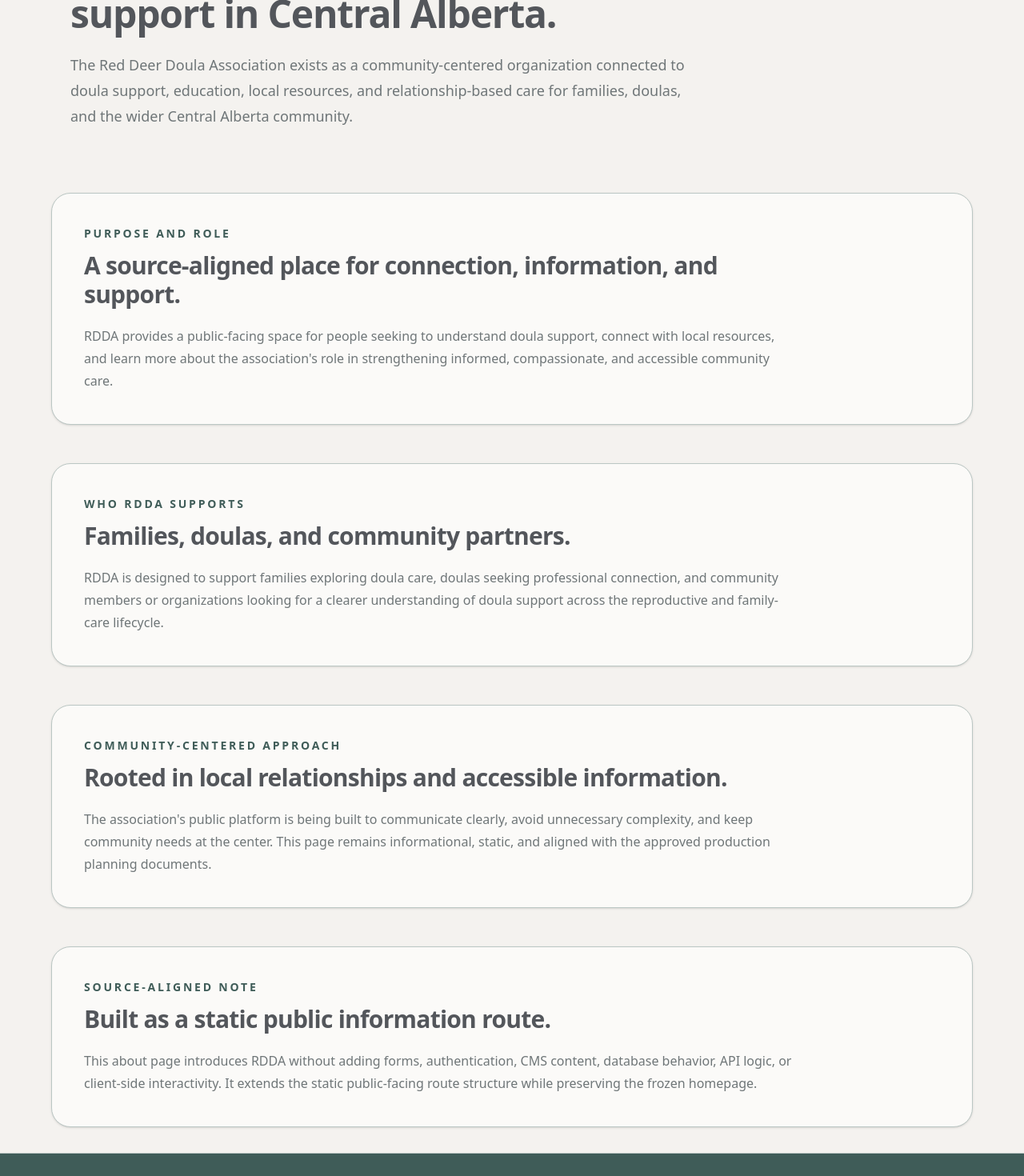
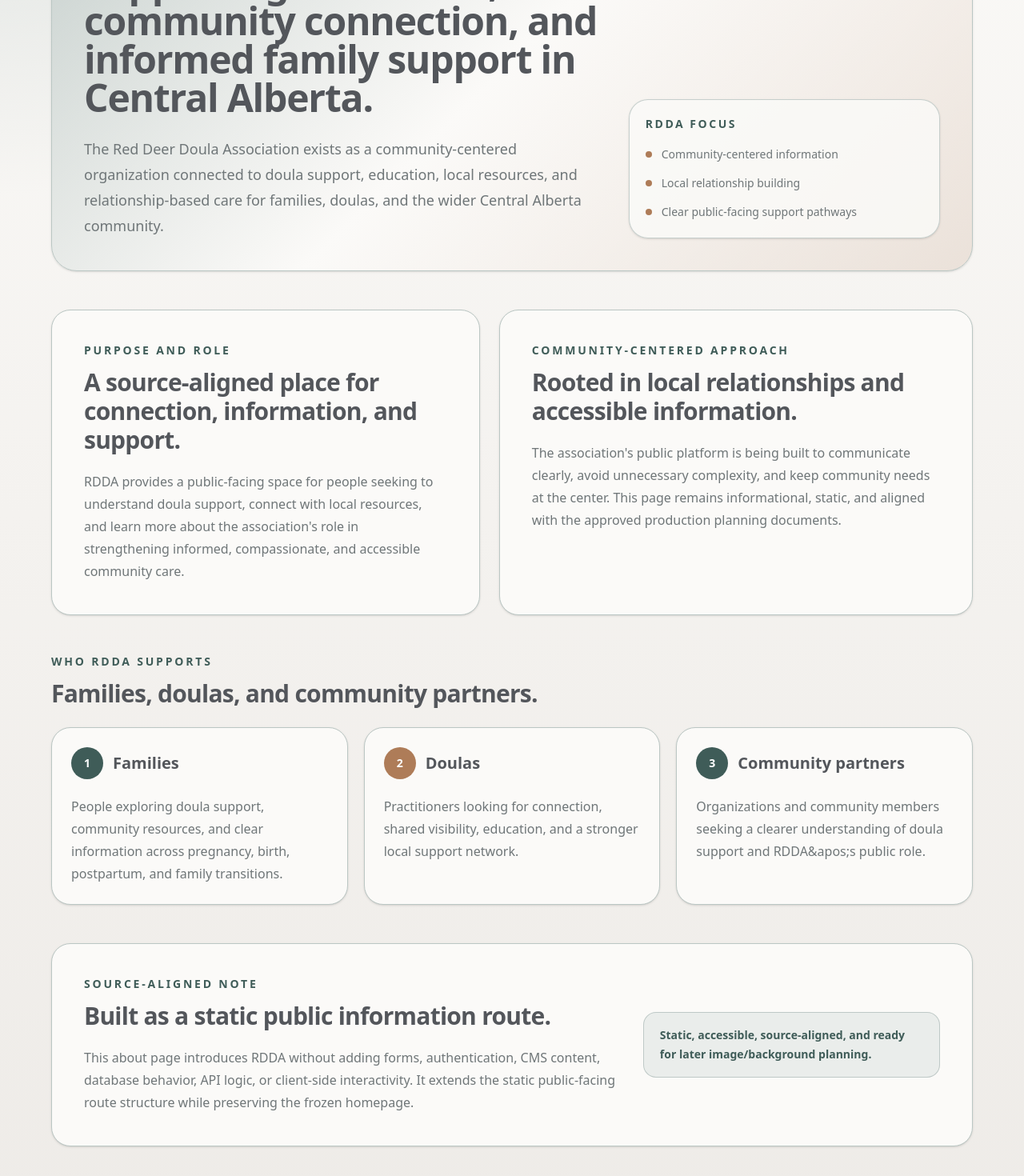
Before and after one commit to hickdwayne-rdp/rdda-platform, a Next.js app in the folder repo/: page /about in a window 1280 px wide. Shown: the part 300-1770 px from the top of the page at 80% size. Built offline with nearby package versions, Linux system fonts and the light colour scheme.

Commit message:
Polish RDDA about page visuals

```diff
--- a/repo/src/app/about/page.tsx
+++ b/repo/src/app/about/page.tsx
@@ -2,95 +2,108 @@ import { PageContainer } from "@/components/layout/PageContainer";
 import { PageShell } from "@/components/layout/PageShell";
 import { SectionCard } from "@/components/ui/SectionCard";
 
+const aboutHighlights = [
+  "Community-centered information",
+  "Local relationship building",
+  "Clear public-facing support pathways",
+];
+
+const supportGroups = [
+  {
+    label: "Families",
+    description:
+      "People exploring doula support, community resources, and clear information across pregnancy, birth, postpartum, and family transitions.",
+  },
+  {
+    label: "Doulas",
+    description:
+      "Practitioners looking for connection, shared visibility, education, and a stronger local support network.",
+  },
+  {
+    label: "Community partners",
+    description:
+      "Organizations and community members seeking a clearer understanding of doula support and RDDA&apos;s public role.",
+  },
+];
+
 export default function AboutPage() {
   return (
     <PageShell>
-      <main
-        className="min-h-screen px-6 py-8 sm:px-10 lg:px-16"
+      <main className="min-h-screen px-6 py-8 sm:px-10 lg:px-16">
+        <PageContainer>
+          <div className="space-y-12 py-8 sm:py-12">
+            <section
+              className="overflow-hidden rounded-[2rem] border px-6 py-10 shadow-sm sm:px-8 lg:px-10"
+              aria-labelledby="about-rdda-heading"
               style={{
-          background: "var(--background)",
-          color: "var(--foreground)",
+                background:
+                  "linear-gradient(135deg, rgba(187, 199, 196, 0.72), rgba(251, 250, 248, 0.98) 48%, rgba(174, 124, 88, 0.16))",
+                borderColor: "var(--border)",
               }}
             >
-        <PageContainer>
-          <section
-            className="rounded-3xl px-2 py-8 sm:px-4 lg:px-6"
-            aria-labelledby="about-rdda-heading"
-          >
+              <div className="grid gap-8 lg:grid-cols-[minmax(0,1.25fr)_minmax(18rem,0.75fr)] lg:items-end">
                 <div className="max-w-4xl">
-              <p
-                className="mb-4 text-sm font-semibold uppercase tracking-[0.2em]"
-                style={{ color: "var(--primary)" }}
-              >
+                  <p className="mb-4 text-sm font-semibold uppercase tracking-[0.22em] text-primary">
                     About RDDA
                   </p>
                   <h1
                     id="about-rdda-heading"
-                className="text-4xl font-semibold tracking-tight sm:text-5xl"
+                    className="text-4xl font-semibold tracking-tight text-foreground sm:text-5xl"
                   >
                     Supporting doula care, community connection, and informed
                     family support in Central Alberta.
                   </h1>
-              <p
-                className="mt-6 max-w-3xl text-lg leading-8"
-                style={{ color: "var(--muted-foreground)" }}
-              >
+                  <p className="mt-6 max-w-3xl text-lg leading-8 text-muted-foreground">
                     The Red Deer Doula Association exists as a community-centered
                     organization connected to doula support, education, local
                     resources, and relationship-based care for families, doulas,
                     and the wider Central Alberta community.
                   </p>
                 </div>
+
+                <div
+                  className="rounded-3xl border p-5 shadow-sm"
+                  style={{
+                    background: "rgba(251, 250, 248, 0.82)",
+                    borderColor: "rgba(129, 151, 149, 0.42)",
+                  }}
+                >
+                  <p className="text-sm font-semibold uppercase tracking-[0.18em] text-primary">
+                    RDDA focus
+                  </p>
+                  <ul className="mt-4 space-y-3 text-sm leading-6 text-muted-foreground">
+                    {aboutHighlights.map((highlight) => (
+                      <li key={highlight} className="flex gap-3">
+                        <span
+                          aria-hidden="true"
+                          className="mt-2 h-2 w-2 rounded-full"
+                          style={{ background: "var(--secondary)" }}
+                        />
+                        <span>{highlight}</span>
+                      </li>
+                    ))}
+                  </ul>
+                </div>
+              </div>
             </section>
 
+            <section className="grid gap-6 lg:grid-cols-[minmax(0,0.95fr)_minmax(0,1.05fr)]">
               <SectionCard id="purpose-and-role" ariaLabelledBy="purpose-and-role-heading">
                 <div className="max-w-4xl">
-              <p
-                className="mb-3 text-sm font-semibold uppercase tracking-[0.2em]"
-                style={{ color: "var(--primary)" }}
-              >
+                  <p className="mb-3 text-sm font-semibold uppercase tracking-[0.2em] text-primary">
                     Purpose and role
                   </p>
                   <h2
                     id="purpose-and-role-heading"
-                className="text-3xl font-semibold tracking-tight"
+                    className="text-3xl font-semibold tracking-tight text-foreground"
                   >
                     A source-aligned place for connection, information, and support.
                   </h2>
-              <p
-                className="mt-5 text-base leading-7"
-                style={{ color: "var(--muted-foreground)" }}
-              >
+                  <p className="mt-5 text-base leading-7 text-muted-foreground">
                     RDDA provides a public-facing space for people seeking to
                     understand doula support, connect with local resources, and
                     learn more about the association&apos;s role in strengthening
                     informed, compassionate, and accessible community care.
-              </p>
-            </div>
-          </SectionCard>
-
-          <SectionCard id="who-rdda-supports" ariaLabelledBy="who-rdda-supports-heading">
-            <div className="max-w-4xl">
-              <p
-                className="mb-3 text-sm font-semibold uppercase tracking-[0.2em]"
-                style={{ color: "var(--primary)" }}
-              >
-                Who RDDA supports
-              </p>
-              <h2
-                id="who-rdda-supports-heading"
-                className="text-3xl font-semibold tracking-tight"
-              >
-                Families, doulas, and community partners.
-              </h2>
-              <p
-                className="mt-5 text-base leading-7"
-                style={{ color: "var(--muted-foreground)" }}
-              >
-                RDDA is designed to support families exploring doula care,
-                doulas seeking professional connection, and community members
-                or organizations looking for a clearer understanding of doula
-                support across the reproductive and family-care lifecycle.
                   </p>
                 </div>
               </SectionCard>
@@ -100,22 +113,16 @@ export default function AboutPage() {
                 ariaLabelledBy="community-centered-approach-heading"
               >
                 <div className="max-w-4xl">
-              <p
-                className="mb-3 text-sm font-semibold uppercase tracking-[0.2em]"
-                style={{ color: "var(--primary)" }}
-              >
+                  <p className="mb-3 text-sm font-semibold uppercase tracking-[0.2em] text-primary">
                     Community-centered approach
                   </p>
                   <h2
                     id="community-centered-approach-heading"
-                className="text-3xl font-semibold tracking-tight"
+                    className="text-3xl font-semibold tracking-tight text-foreground"
                   >
                     Rooted in local relationships and accessible information.
                   </h2>
-              <p
-                className="mt-5 text-base leading-7"
-                style={{ color: "var(--muted-foreground)" }}
-              >
+                  <p className="mt-5 text-base leading-7 text-muted-foreground">
                     The association&apos;s public platform is being built to
                     communicate clearly, avoid unnecessary complexity, and keep
                     community needs at the center. This page remains informational,
@@ -124,32 +131,89 @@ export default function AboutPage() {
                   </p>
                 </div>
               </SectionCard>
+            </section>
+
+            <section
+              className="space-y-6"
+              aria-labelledby="who-rdda-supports-heading"
+            >
+              <div className="max-w-3xl space-y-3">
+                <p className="text-sm font-semibold uppercase tracking-[0.2em] text-primary">
+                  Who RDDA supports
+                </p>
+                <h2
+                  id="who-rdda-supports-heading"
+                  className="text-3xl font-semibold tracking-tight text-foreground"
+                >
+                  Families, doulas, and community partners.
+                </h2>
+              </div>
+
+              <div className="grid gap-5 md:grid-cols-3">
+                {supportGroups.map((group, index) => (
+                  <div
+                    key={group.label}
+                    className="rounded-3xl border p-6 shadow-sm"
+                    style={{
+                      background: "var(--card)",
+                      borderColor: "var(--border)",
+                    }}
+                  >
+                    <div className="mb-5 flex items-center gap-3">
+                      <span
+                        className="flex h-10 w-10 items-center justify-center rounded-full text-sm font-semibold text-white"
+                        style={{
+                          background:
+                            index === 1 ? "var(--secondary)" : "var(--primary)",
+                        }}
+                      >
+                        {index + 1}
+                      </span>
+                      <h3 className="text-xl font-semibold text-foreground">
+                        {group.label}
+                      </h3>
+                    </div>
+                    <p className="leading-7 text-muted-foreground">
+                      {group.description}
+                    </p>
+                  </div>
+                ))}
+              </div>
+            </section>
 
             <SectionCard id="source-aligned-note" ariaLabelledBy="source-aligned-note-heading">
+              <div className="grid gap-6 lg:grid-cols-[minmax(0,1fr)_minmax(16rem,0.55fr)] lg:items-center">
                 <div className="max-w-4xl">
-              <p
-                className="mb-3 text-sm font-semibold uppercase tracking-[0.2em]"
-                style={{ color: "var(--primary)" }}
-              >
+                  <p className="mb-3 text-sm font-semibold uppercase tracking-[0.2em] text-primary">
                     Source-aligned note
                   </p>
                   <h2
                     id="source-aligned-note-heading"
-                className="text-3xl font-semibold tracking-tight"
+                    className="text-3xl font-semibold tracking-tight text-foreground"
                   >
                     Built as a static public information route.
                   </h2>
-              <p
-                className="mt-5 text-base leading-7"
-                style={{ color: "var(--muted-foreground)" }}
-              >
+                  <p className="mt-5 text-base leading-7 text-muted-foreground">
                     This about page introduces RDDA without adding forms,
                     authentication, CMS content, database behavior, API logic, or
                     client-side interactivity. It extends the static public-facing
                     route structure while preserving the frozen homepage.
                   </p>
                 </div>
+                <div
+                  className="rounded-2xl border px-5 py-4 text-sm font-semibold leading-6"
+                  style={{
+                    background: "rgba(187, 199, 196, 0.26)",
+                    borderColor: "rgba(129, 151, 149, 0.42)",
+                    color: "var(--primary)",
+                  }}
+                >
+                  Static, accessible, source-aligned, and ready for later
+                  image/background planning.
+                </div>
+              </div>
             </SectionCard>
+          </div>
         </PageContainer>
       </main>
     </PageShell>
```
Lines whose indentation alone changed are shown as unchanged.
